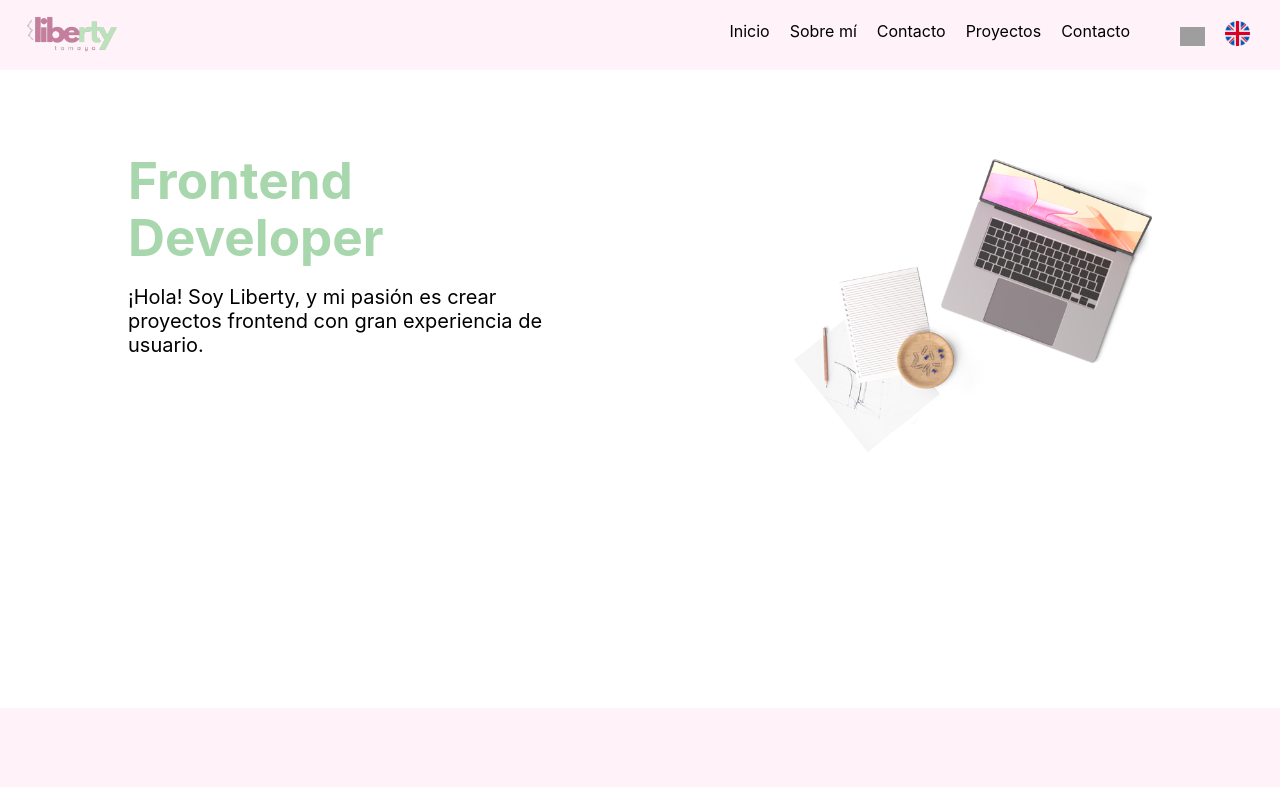
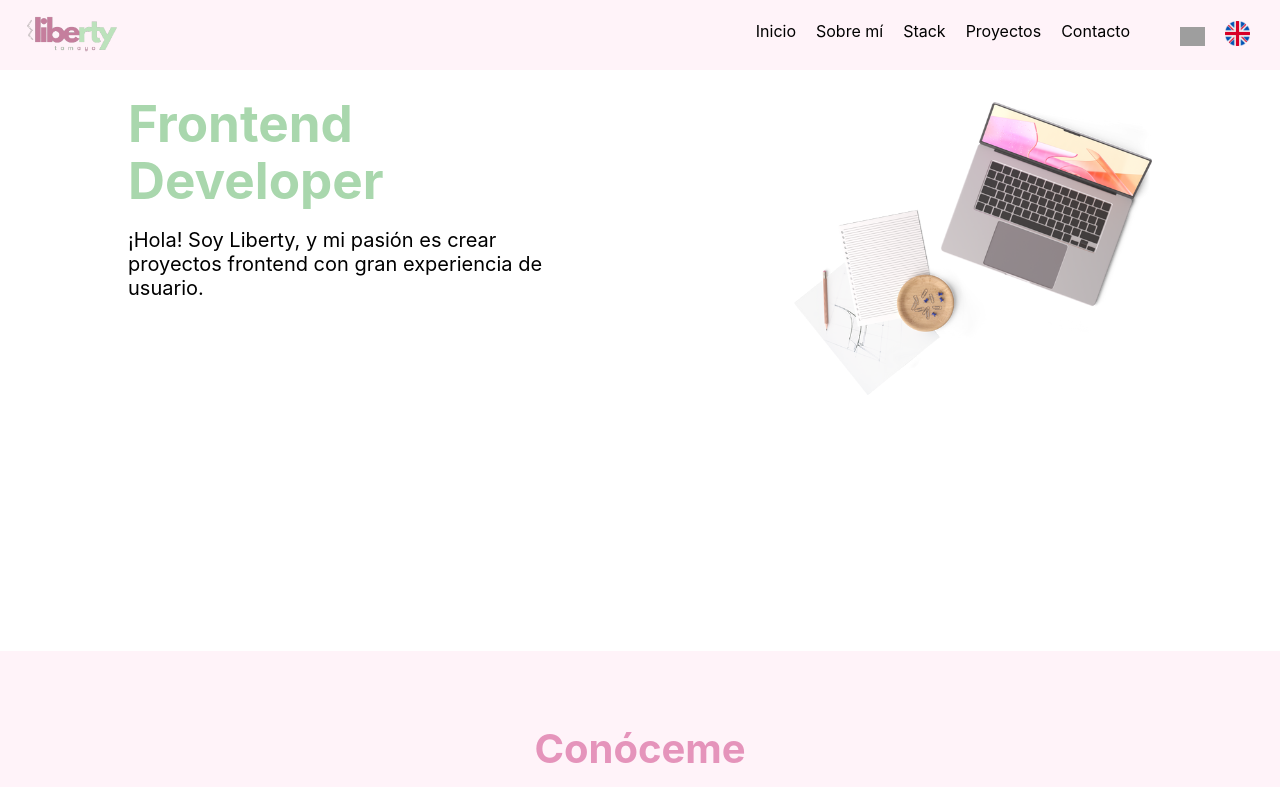
Before and after one commit to libertyDv/portfolio-Liberty, a React (Vite) app in the folder portfolio/: page / in a window 1280 px wide. Shown: the top 787 px of the page. Built offline with nearby package versions, Linux system fonts and the light colour scheme; grey boxes are pictures that could not be loaded.

Commit message:
dependencias

```diff
--- a/portfolio/src/App.tsx
+++ b/portfolio/src/App.tsx
@@ -61,11 +61,6 @@ function App() {
       </Helmet>
 
       <Header />
-
-      <div className="language-selector">
-        <button onClick={() => changeLanguage('es')}>Español</button>
-        <button onClick={() => changeLanguage('en')}>English</button>
-      </div>
 
       <section id='inicio'>
         <div className='intro'>
--- a/portfolio/src/header.tsx
+++ b/portfolio/src/header.tsx
@@ -6,7 +6,6 @@ import { useTranslation } from 'react-i18next';
 import i18n from './i18n';
 import eng from './assets/eng.png'
 import esp from './assets/esp.png'
-
 
 
 
@@ -19,7 +18,7 @@ function Header() {
         setMenuOpen(!menuOpen);
     };
 
-    const changeLanguage = (lng) => {
+    const changeLanguage = (lng: string) => {
         i18n.changeLanguage(lng);
     };
 
@@ -33,7 +32,7 @@ function Header() {
                 <ul>
                     <li><ScrollLink to="inicio" smooth={true} duration={500}>{t('label_inicio')}</ScrollLink></li>
                     <li><ScrollLink to="sobremi" smooth={true} duration={500}>{t('sobre_mi')}</ScrollLink></li>
-                    <li><ScrollLink to="stack" smooth={true} duration={500}>{t('contacto')}</ScrollLink></li>
+                    <li><ScrollLink to="stack" smooth={true} duration={500}>Stack</ScrollLink></li>
                     <li><ScrollLink to="proyectos" smooth={true} duration={500}>{t('proyectos')}</ScrollLink></li>
                     <li><ScrollLink to="contacto" smooth={true} duration={500} className="cont">{t('contacto')}</ScrollLink></li>
 
@@ -53,12 +52,8 @@ function Header() {
                             onClick={() => changeLanguage('en')}
                         />
                     </div>
-
                 </ul>
-
             </nav>
-
-
         </header>
     );
 }
```
Lines whose indentation alone changed are shown as unchanged.
